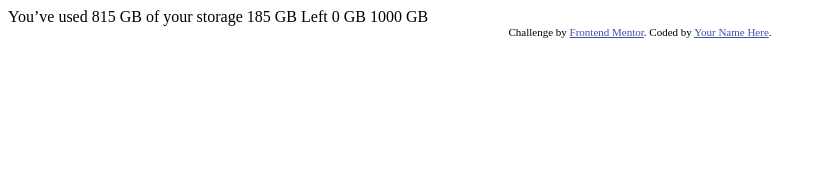
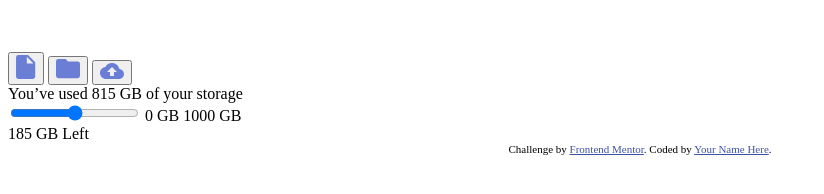
Before and after one commit to kristiansnts/fem-fylo-datastorage, a plain HTML site: page index.html in a window 1280 px wide. Shown: the whole page, without its empty margins (0-824 px from the left). Drawn offline with Linux system fonts and the light colour scheme.

Commit message:
mengatur html

```diff
--- a/index.html
+++ b/index.html
@@ -16,12 +16,30 @@
 </head>
 <body>
 
-  You’ve used 815 GB of your storage
+  <main>
+    <div class="upper">
+      <div class="logo">
+        <img src="images/logo.svg" alt="">
+      </div>
+      <div class="action">
+        <button><img src="images/icon-document.svg" alt=""></button>
+        <button><img src="images/icon-folder.svg" alt=""></button>
+        <button><img src="images/icon-upload.svg" alt=""></button>
+      </div>
+    </div>
+    <div class="lower">
+      <span class="information">You’ve used <span class="storage">815 GB</span> of your storage</span>
+      <div class="range">
+        <input type="range" name="range" id="" min="0" max="1000">
+        <span class="min">0 GB</span>
+        <span class="max">1000 GB</span>
+      </div>
+    </div>
+    <div class="storage-left">
+      <div class="storage-info"><span class="total">185</span> GB Left</div>
+    </div>
+  </main>
 
-  185 GB Left
-
-  0 GB
-  1000 GB
 
   <div class="attribution">
     Challenge by <a href="https://www.frontendmentor.io?ref=challenge" target="_blank">Frontend Mentor</a>.
```
